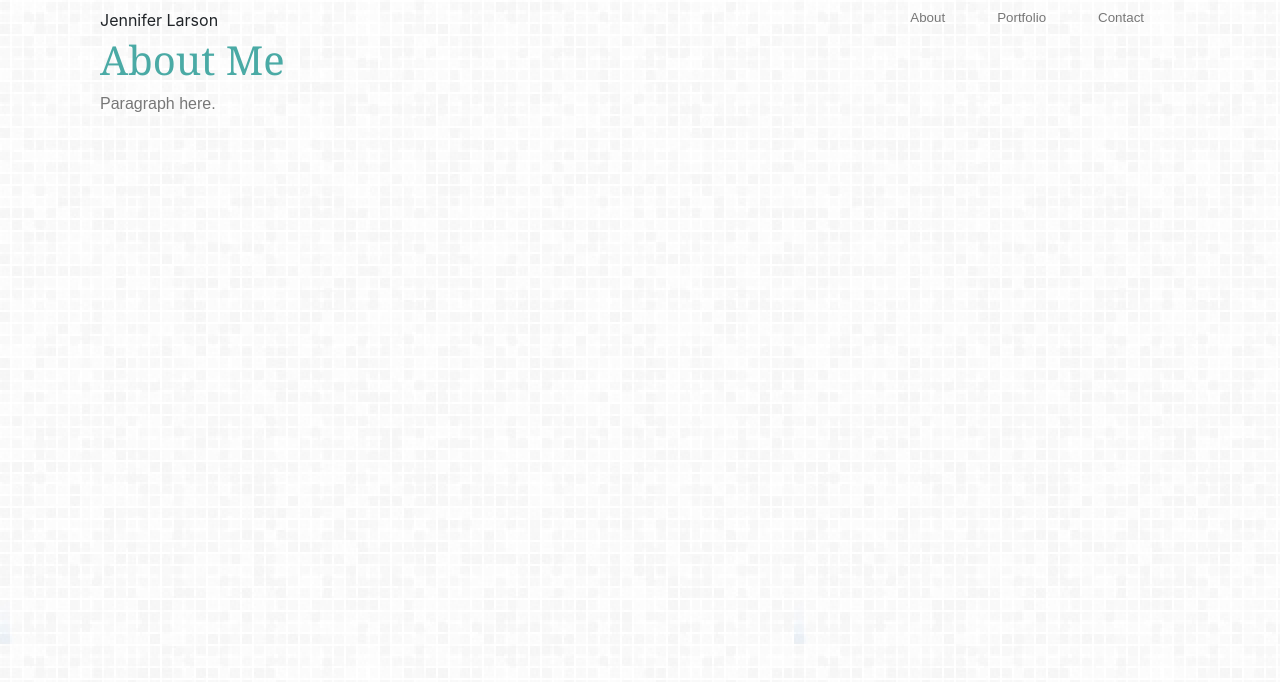
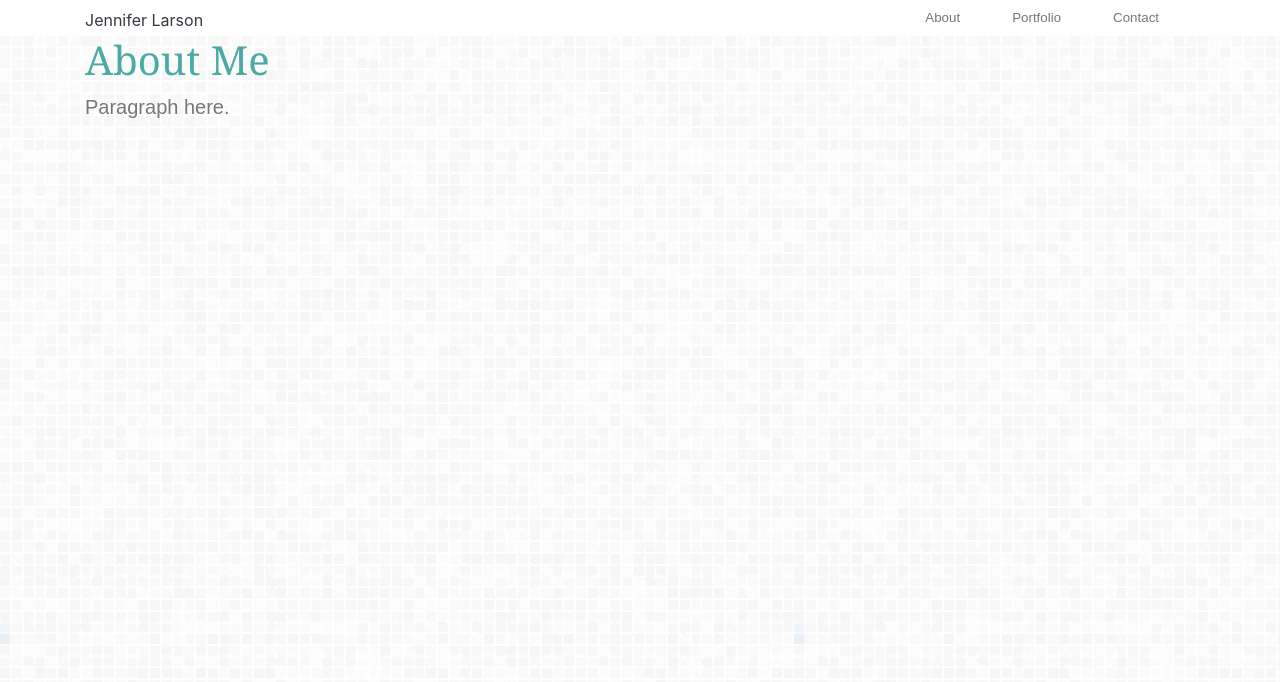
Before and after one commit to DesignerJennifer/Jennifer_Portfoli_Bootstrap.github.io, a plain HTML site: page index.html in a window 1280 px wide. Drawn offline with nearby package versions, Linux system fonts and the light colour scheme.

Commit message:
fixing header so it streaches along the entire top of the view area

```diff
--- a/index.html
+++ b/index.html
@@ -13,9 +13,9 @@
   </head>
   <body>
 
-    <div class="container">
+    <div class="container-fluid">
       <div class="row">
-        <div class="col-12">
+        <div class="col-md-12 bg-white text-dark">
 
       <div class="container">
         <div class="row">
@@ -31,7 +31,7 @@
                 <a class="nav-link" href="../Jennifer_Portfoli_Bootstrap.github.io/Portfolio.html">Portfolio</a>
               </li>
               <li class="nav-item">
-                <a class="nav-link" href="#">Contact</a>
+                <a class="nav-link" href="../Jennifer_Portfoli_Bootstrap.github.io/contact.html">Contact</a>
               </li>
             </ul>
           </div>
@@ -46,7 +46,7 @@
         <div class="row">
           <div class="col-12">
             <h1>About Me</h1>
-            <p>Paragraph here.</p>
+            <p class="lead">Paragraph here.</p>
           </div>
       </div>
 
```
